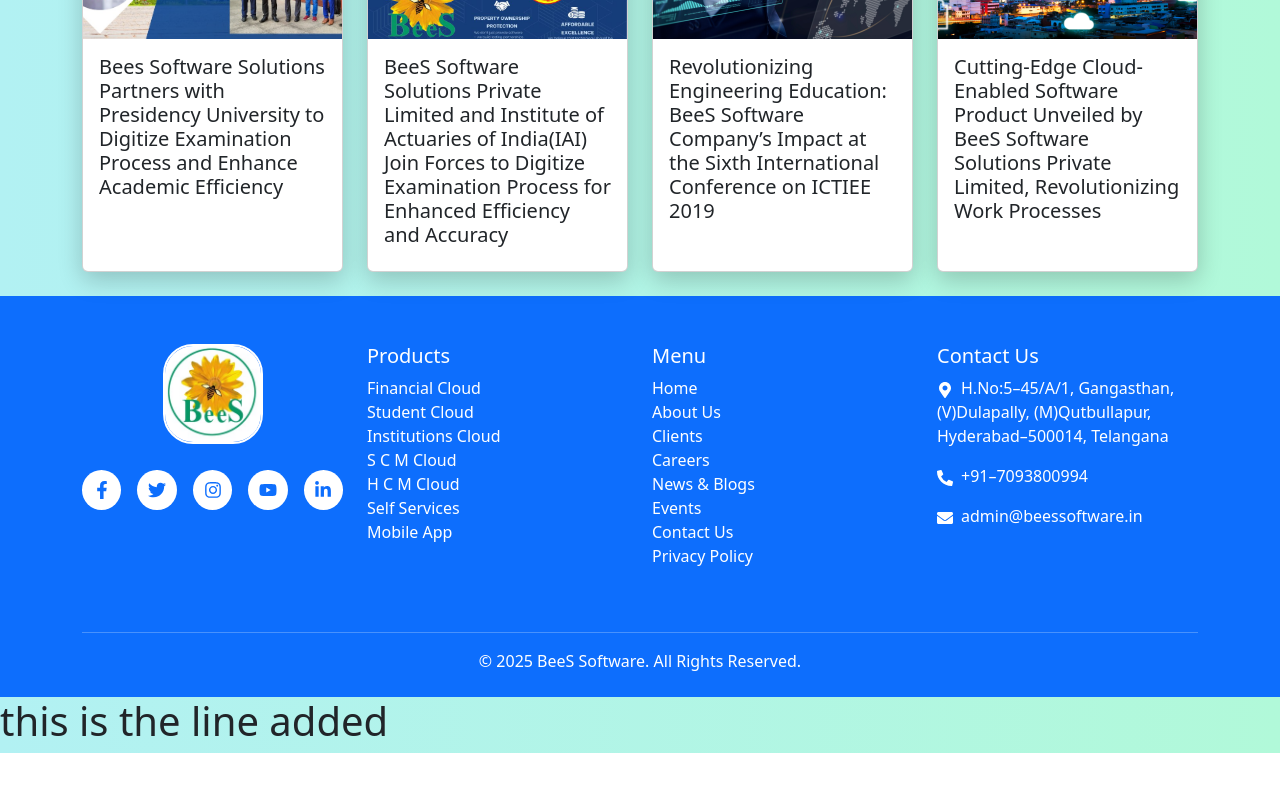
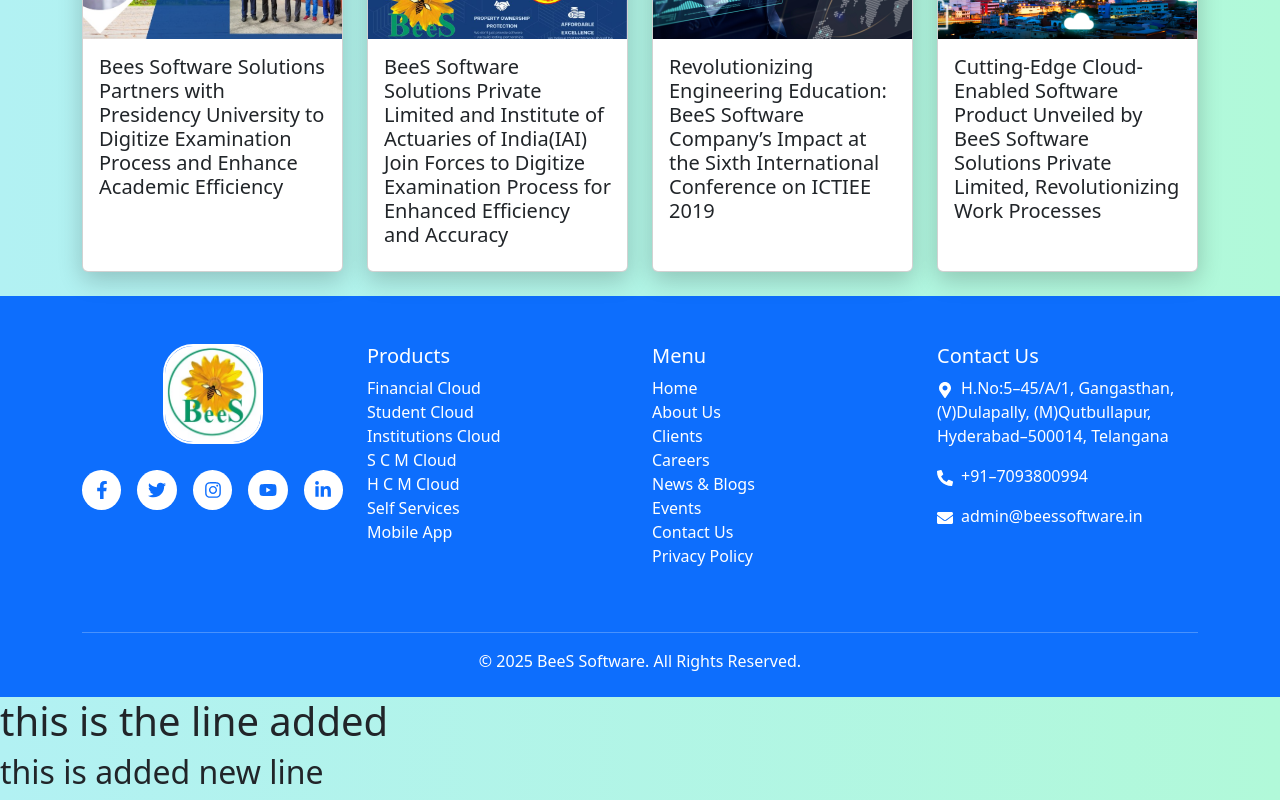
Before and after one commit to valmiki-ammu/Bees-site, a React (Create React App) app: page / in a window 1280 px wide. Shown: the part 4490-5290 px from the top of the page. Before the commit the page ends 5243 px from the top, so only its background shows below. Built offline with nearby package versions, Linux system fonts and the light colour scheme.

Commit message:
2nd line added

```diff
--- a/src/App.js
+++ b/src/App.js
@@ -28,6 +28,7 @@
       <Cardstype />
       <Footer />
       <h1>this is the line added</h1>
+      <h2>this is added new line</h2>
     </div>
   );
 }
```
